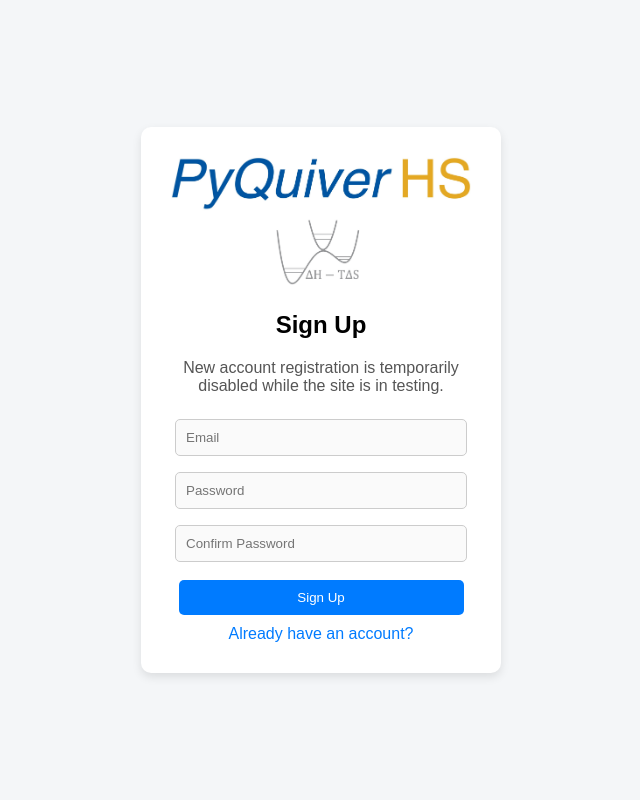
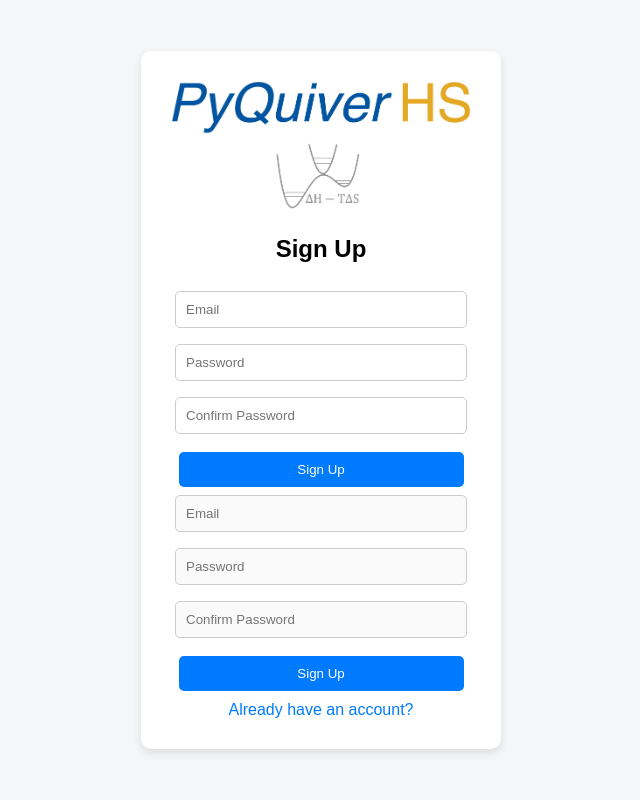
Before and after one commit to ggrazioli/PyQuiverHS, a Flask app: page /auth/signup in a window 1280 px wide. Shown: the whole page, without its empty margins (319-959 px from the left). Run offline with Flask 3, Linux system fonts and the light colour scheme.

Commit message:
turn on new user signup for testing

```diff
--- a/templates/auth/signup.html
+++ b/templates/auth/signup.html
@@ -87,18 +87,18 @@
 
     <h2>Sign Up</h2>
     <!-- Uncomment below to allow new user signup  -->
-    <!-- <form method="POST">
+    <form method="POST">
         <input type="email" name="email" placeholder="Email" required>
         <input type="password" name="password" placeholder="Password" required>
         <input type="password" name="confirm_password" placeholder="Confirm Password" required>
         <button type="submit">Sign Up</button>
-    </form> -->
+    </form>
     <!-- # Uncomment above to allow new user signup -->
 
     <!-- Comment out below to allow new user signup  -->
-    <p style="margin-top: 15px; color: #555;">
+    <!-- <p style="margin-top: 15px; color: #555;">
         New account registration is temporarily disabled while the site is in testing.
-    </p>
+    </p> -->
 
     <form>
         <input type="email" placeholder="Email" disabled>
```
